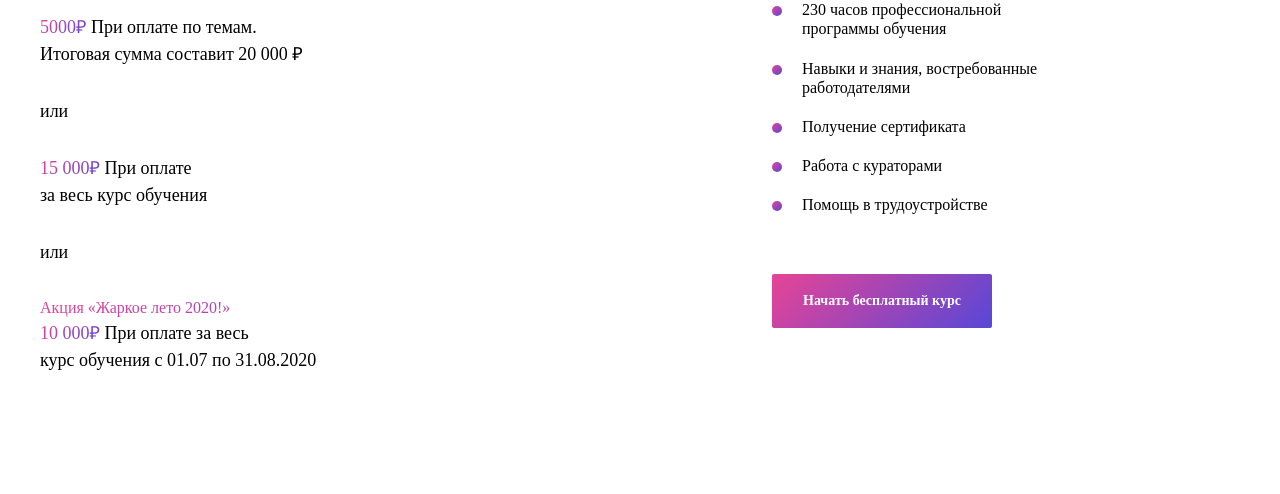
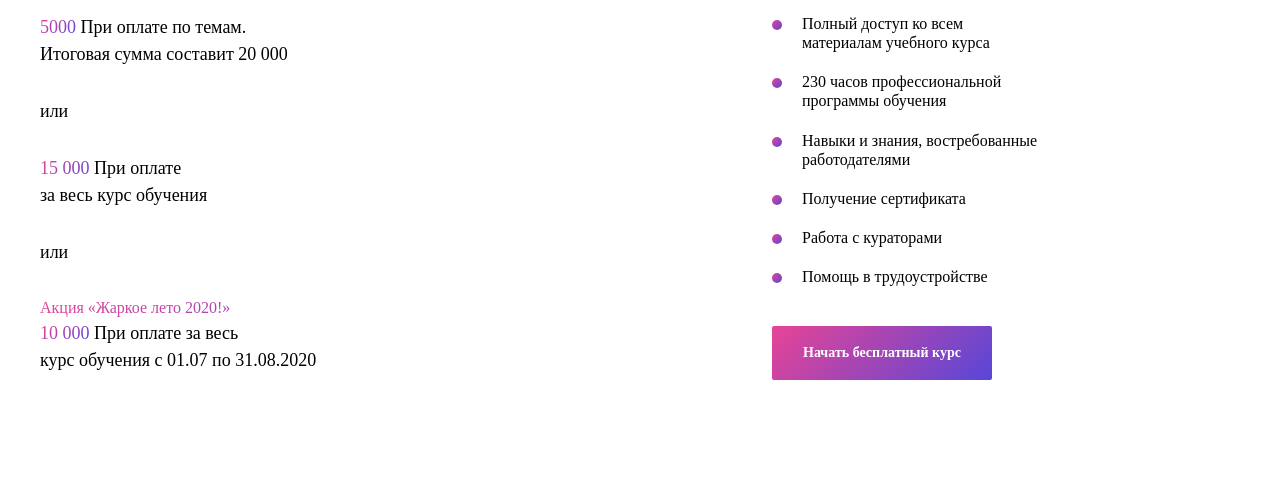
Before and after one commit to cowpuncher/solo_sites, a plain HTML site: page Gradient section/index.html in a window 1280 px wide. Shown: the part 697-1191 px from the top of the page. Drawn offline with Linux system fonts and the light colour scheme.

Commit message:
change 004

```diff
--- a/Gradient section/css/style.css
+++ b/Gradient section/css/style.css
@@ -143,7 +143,7 @@ section ul {
     margin-bottom: 30px;
 }
 .price_block_list {
-    margin: 5px 0 60px;
+    margin: 77px 0 40px;
 }
 
 @media screen and (max-width: 768px) {
--- a/Gradient section/index.html
+++ b/Gradient section/index.html
@@ -45,14 +45,14 @@
                         Платное продолжение
                     </div>
                     <p class="price_block_text">
-                        <span>5000₽</span> При оплате по темам. <br>
-                        Итоговая сумма составит 20 000 ₽
+                        <span>5000<i class="fa fa-rub" aria-hidden="true"></i></span> При оплате по темам. <br>
+                        Итоговая сумма составит 20 000 <i class="fa fa-rub" aria-hidden="true"></i>
                     </p>
                     <p class="price_block_text">
                         или
                     </p>
                     <p class="price_block_text">
-                        <span>15 000₽</span> При оплате <br>
+                        <span>15 000<i class="fa fa-rub" aria-hidden="true"></i></span> При оплате <br>
                         за весь курс обучения
                     </p>
                     <p class="price_block_text">
@@ -60,7 +60,7 @@
                     </p>
                     <p class="price_block_text">
                         <span class="price_text_sale">Акция «Жаркое лето 2020!»</span>
-                        <span>10 000₽</span> При оплате за весь <br>
+                        <span>10 000<i class="fa fa-rub" aria-hidden="true"></i></span> При оплате за весь <br>
                         курс обучения с 01.07 по 31.08.2020
                     </p>
                 </div>
--- a/Red section/css/style.css
+++ b/Red section/css/style.css
@@ -130,7 +130,7 @@ section ul {
     margin-bottom: 30px;
 }
 .price_block_list {
-    margin: 5px 0 60px;
+    margin: 77px 0 40px;
 }
 
 @media screen and (max-width: 768px) {
```
Also changed, not shown: Red section/index.html (+4 -4 lines).
